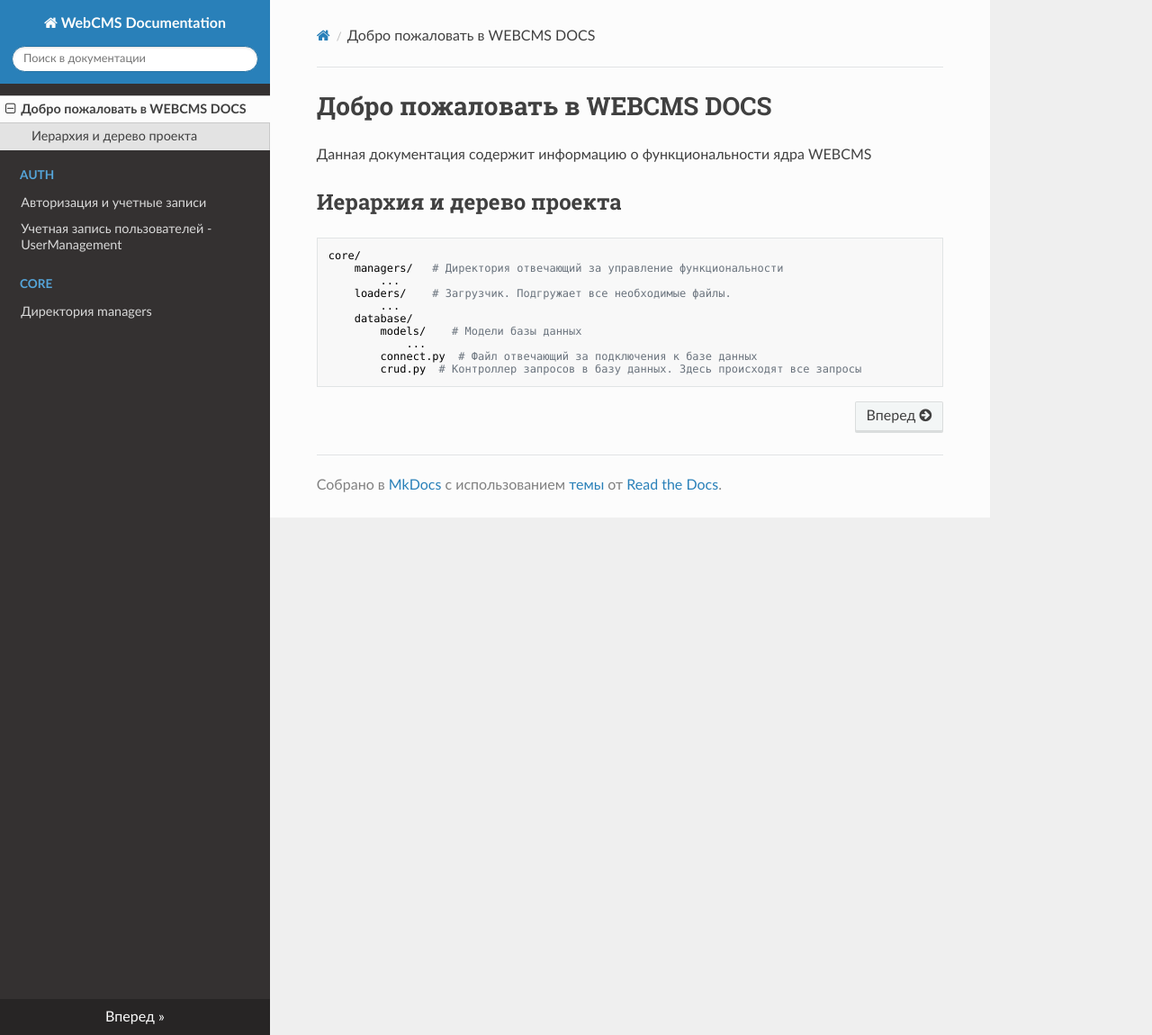
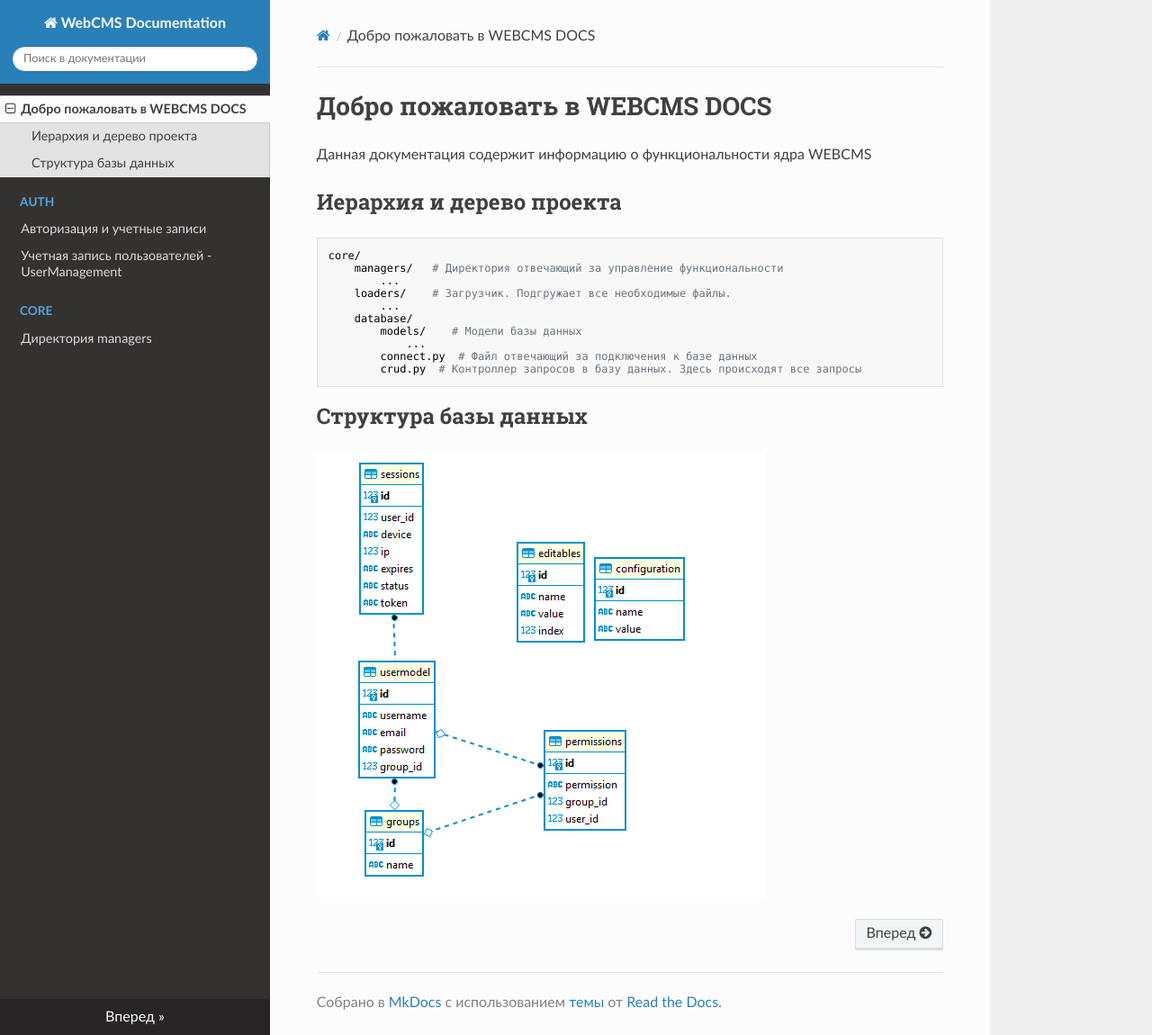
Before and after one commit to ZaWaTeam/web-cms-project, an MkDocs documentation site: the page built from docs/docs/index.md, in a window 1280 px wide and 1150 px high. Shown: the whole window at 90% size. Built offline with MkDocs 1.6.1, drawn with Linux system fonts in a browser that asks for light colours; nearby versions of some CDN libraries.

Commit message:
структура бд для index.md

```diff
--- a/docs/docs/index.md
+++ b/docs/docs/index.md
@@ -14,3 +14,5 @@
                 ...
             connect.py  # Файл отвечающий за подключения к базе данных
             crud.py  # Контроллер запросов в базу данных. Здесь происходят все запросы
+## Структура базы данных
+![db.png](db.png)
```
Also changed, not shown: docs/docs/db.png (added).
